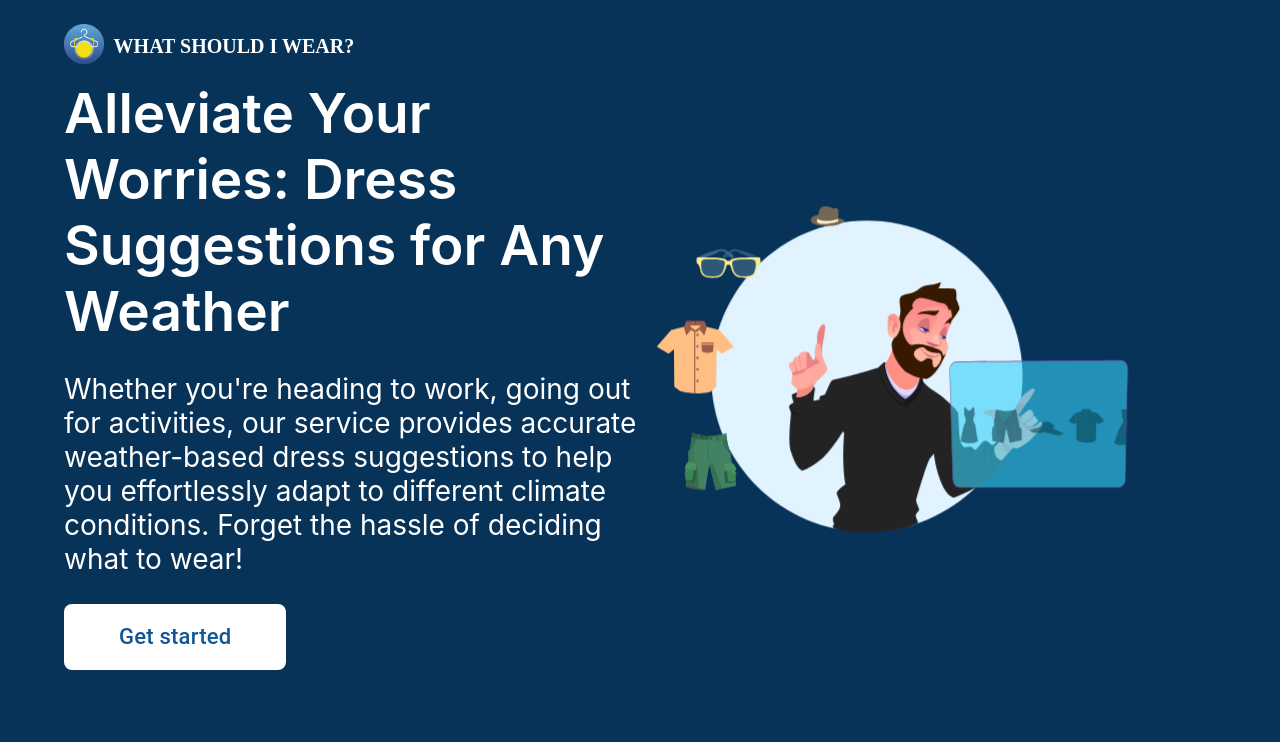
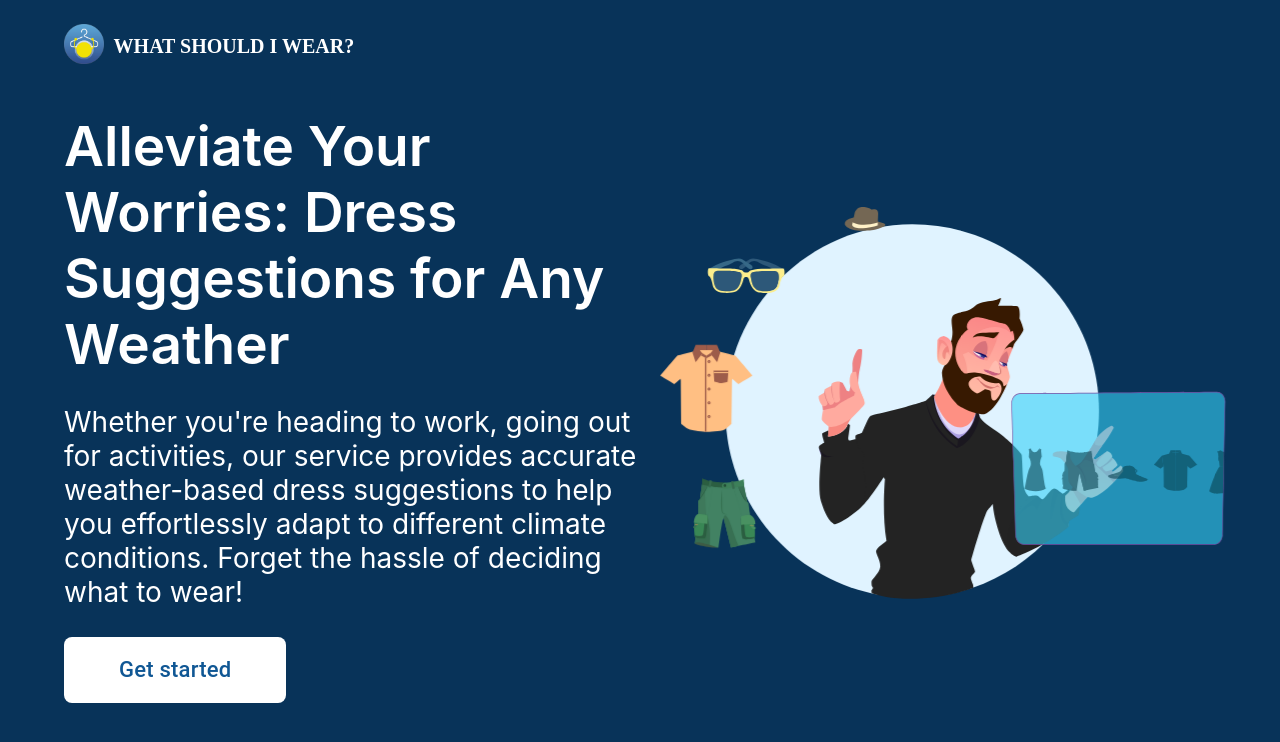
Before and after one commit to ooospooky/What-Should-I-Wear, a React (Create React App) app: page / in a window 1280 px wide. Shown: the top 742 px of the page. Built offline with nearby package versions, Linux system fonts and the light colour scheme.

Commit message:
improve landingPage UI

```diff
--- a/src/Page/LandingPage/LandingPage.scss
+++ b/src/Page/LandingPage/LandingPage.scss
@@ -20,6 +20,8 @@
   }
 
   &__container {
+    box-sizing: border-box;
+    height:100%;
     padding: 4rem;
     display: flex;
     justify-content: center;
@@ -193,9 +195,17 @@
   }
 
   &__landingAnimation {
-    height: 500px;
-    width: 500px;
+    height: 600px;
+    width: 600px;
 
+    @include respond(desktop) {
+      height: 550px;
+      width: 550px;
+    }
+    @media(max-width:1120px) {
+      height: 500px;
+      width: 500px;
+    }
     @include respond(small-desktop) {
       height: 450px;
       width: 450px;
```
